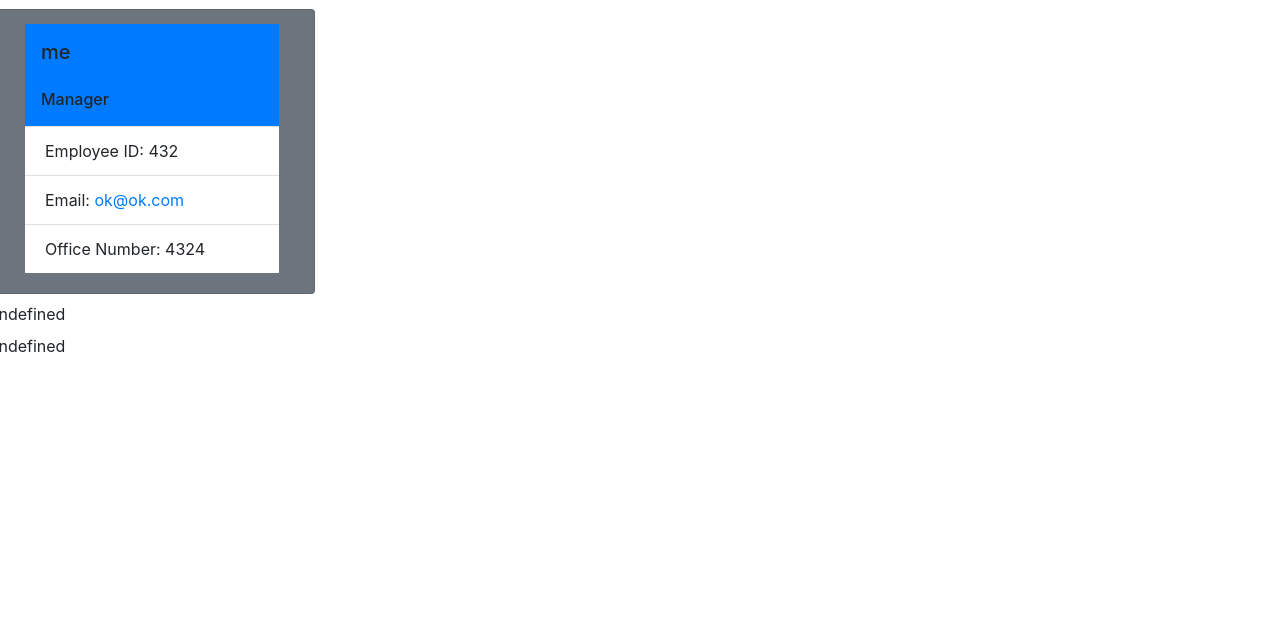
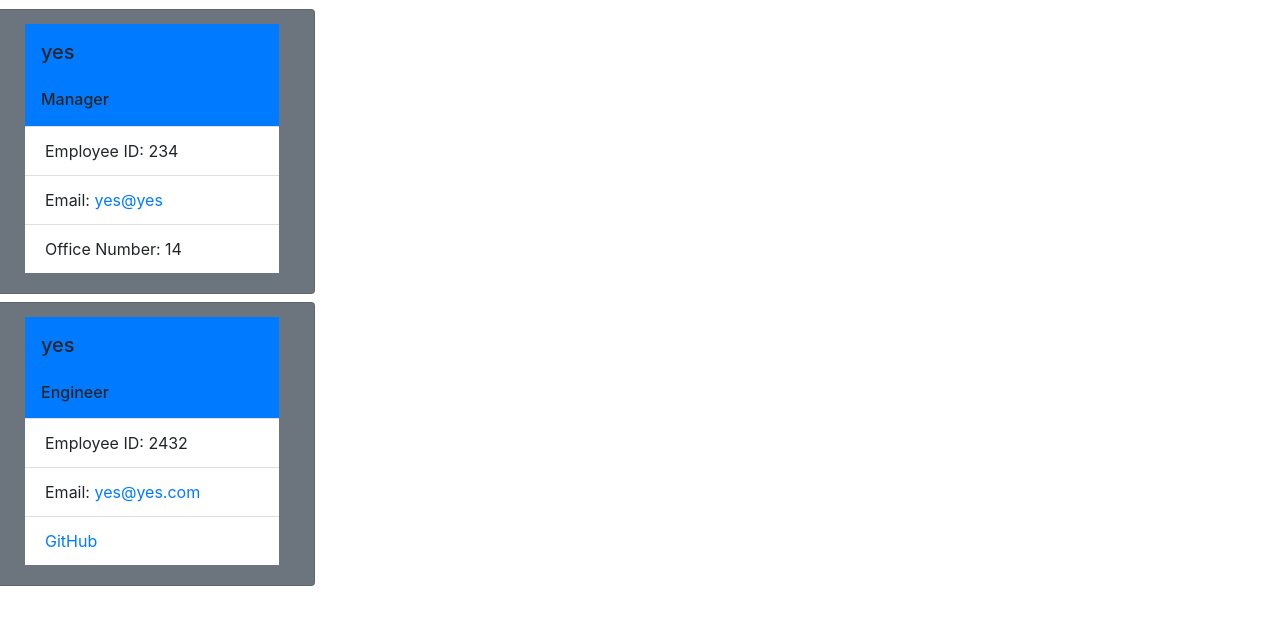
Before and after one commit to LoganMerchant/Teaming, a website: page dis/index.html in a window 1280 px wide. Shown: the part 121-746 px from the top of the page. Drawn offline with nearby package versions, Linux system fonts and the light colour scheme.

Commit message:
update page-template to account for empty intern/engineer arrays

```diff
--- a/dis/index.html
+++ b/dis/index.html
@@ -21,12 +21,12 @@
 
                         <div class="card bg-secondary col-12 col-md-6 col-lg-3">
                             <div class="card-body">
-                                    <h5 class="card-subtitle p-3 bg-primary">me</h5>
+                                <h5 class="card-subtitle p-3 bg-primary">yes</h5>
                                 <h6 class="card-subtitle p-3 bg-primary">Manager</h6>
                                 <ul class="list-group list-group-flush">
-                                        <li class="list-group-item">Employee ID: 432</li>
-                                        <li class="list-group-item">Email: <a href="mailto:ok@ok.com">ok@ok.com</a></li>
-                                        <li class="list-group-item">Office Number: 4324</li>
+                                    <li class="list-group-item">Employee ID: 234</li>
+                                    <li class="list-group-item">Email: <a href="mailto:yes@yes">yes@yes</a></li>
+                                    <li class="list-group-item">Office Number: 14</li>
                                 </ul>
                             </div>
                         </div>
@@ -34,11 +34,27 @@
             </section>
 
             <section id="engineers" class="row p-1">
-                undefined
+
+
+                <div class="card bg-secondary col-12 col-md-6 col-lg-3">
+                    <div class="card-body">
+                        <h5 class="card-subtitle p-3 bg-primary">yes</h5>
+                        <h6 class="card-subtitle p-3 bg-primary">Engineer</h6>
+                        <ul class="list-group list-group-flush">
+                            <li class="list-group-item">Employee ID: 2432</li>
+                            <li class="list-group-item">Email: <a href="mailto:yes@yes.com">yes@yes.com</a></li>
+                            <a href="https://github.com/loganmerchant" class="list-group-item">GitHub</a>
+                        </ul>
+                    </div>
+                </div>
+
+
             </section>
 
             <section id="managers" class="row p-1">
-                undefined
+
+
+
             </section>
 
         </main>
```
Also changed, not shown: src/page-template.js (+54 -34 lines). Lines whose indentation alone changed are shown as unchanged.
